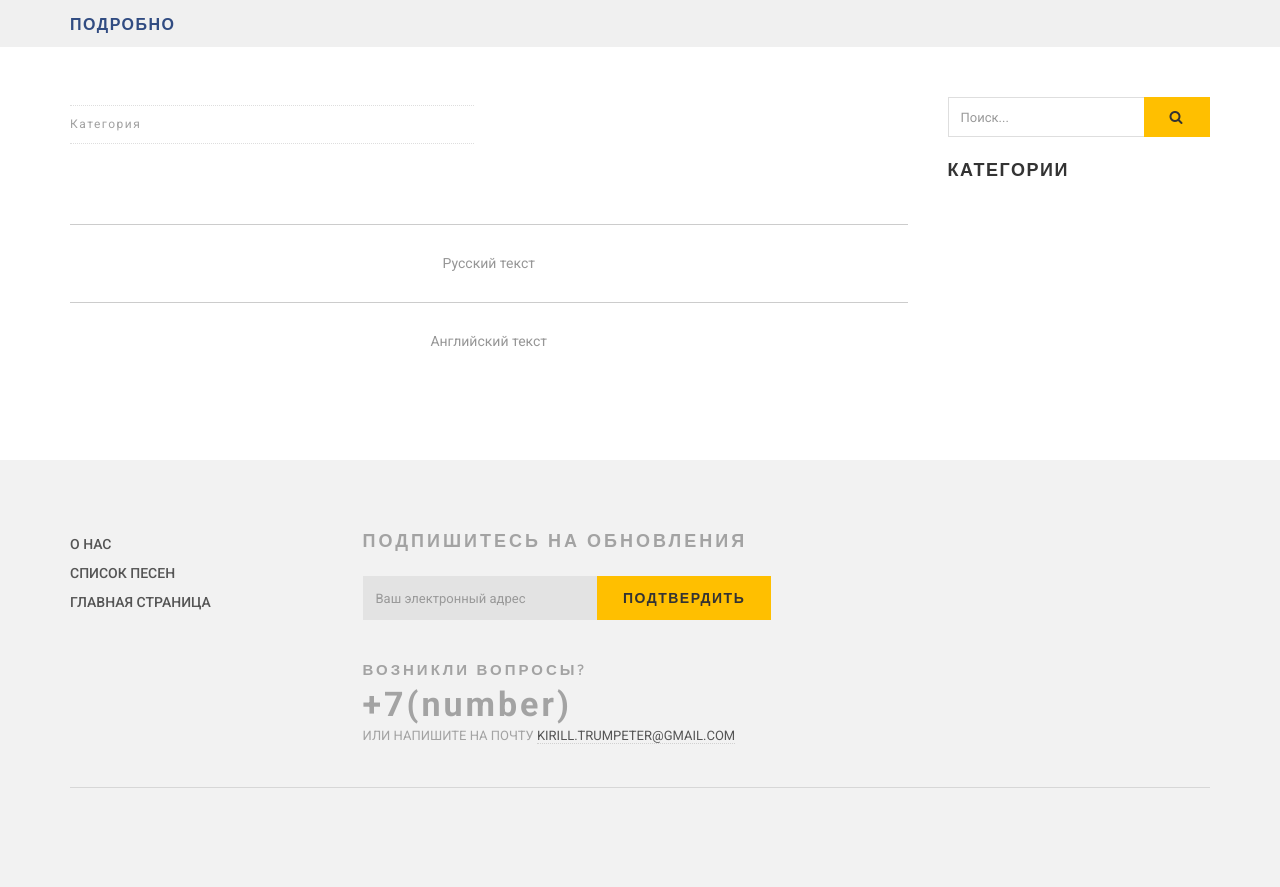
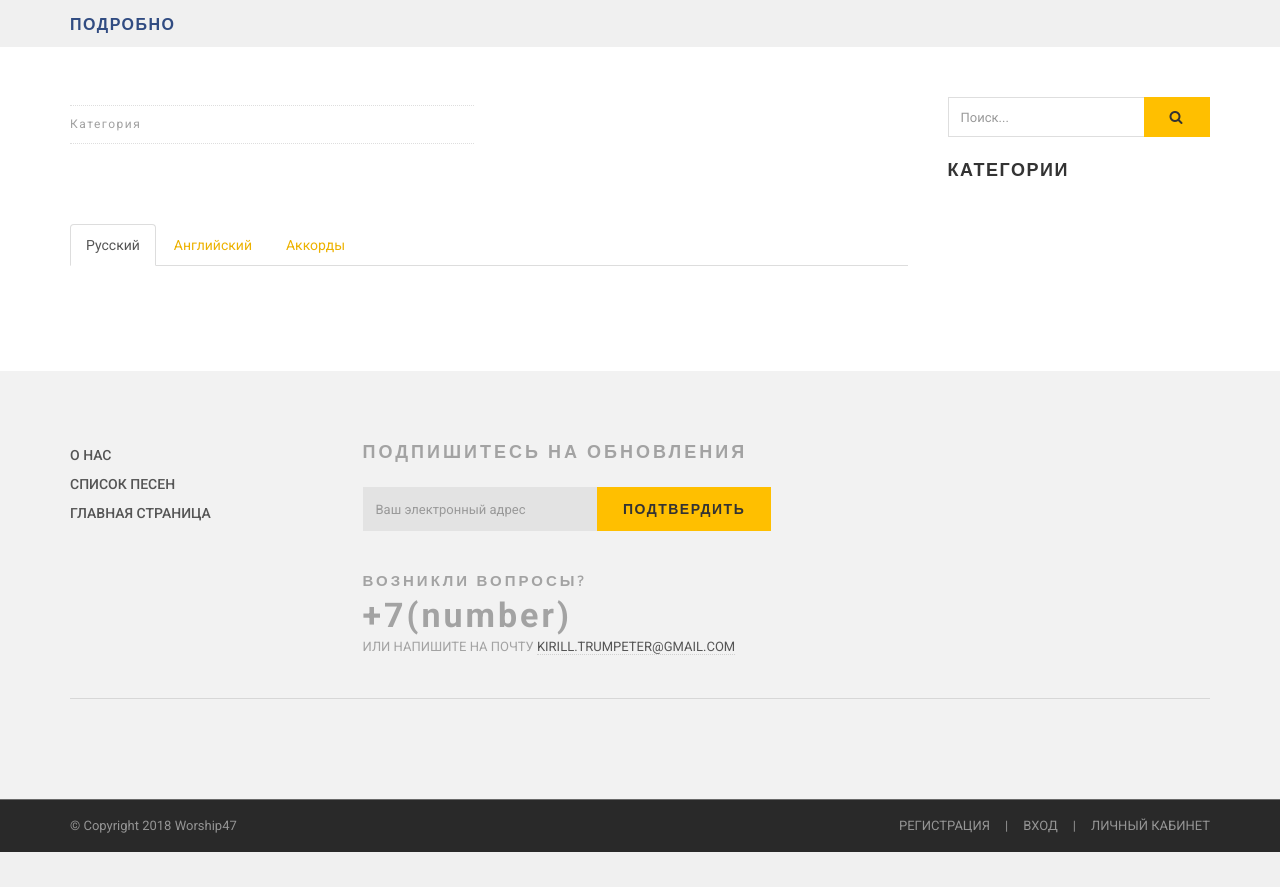
Before and after one commit to Warzone01/worship47, a Django app: template templates/worship/detail.html in a window 1280 px wide. Shown: the part 56-943 px from the top of the page. After the commit the page ends 908 px from the top, so only its background shows below. Run offline with Django 3.2, Linux system fonts and the light colour scheme; the template is opened without the code that fills it, so the values that code supplies are empty; some libraries are stand-ins or nearby versions; some web fonts are replaced.

Commit message:
Add tabs

```diff
--- a/templates/worship/detail.html
+++ b/templates/worship/detail.html
@@ -301,14 +301,27 @@
 										<h2 align="center">{{ info.title }}</h2>
                                         <h3 align="center">{{ info.title_eng }}</h3>
 
-										<div class="blog-entry">
-                                            <hr>
-                                            <p align="center">Русский текст</p>
-											<h4 align="center">{{ info.text | safe | linebreaks }}</h4>
-                                            <hr>
-                                            <p align="center">Английский текст</p>
-                                            <h4 align="center">{{ info.text_eng| safe | linebreaks }}</h4>
-										</div>
+
+										<ul class="nav nav-tabs">
+                                            <li class="active"><a data-toggle="tab" href="#home">Русский</a></li>
+                                            <li><a data-toggle="tab" href="#menu1">Английский</a></li>
+                                            <li><a data-toggle="tab" href="#menu2">Аккорды</a></li>
+                                        </ul>
+
+                                        <div class="tab-content">
+                                            <div id="home" class="tab-pane fade in active">
+                                                <p></p>
+                                                <h4 align="center">{{ info.text | safe | linebreaks }}</h4>
+                                            </div>
+                                            <div id="menu1" class="tab-pane fade">
+                                                <p></p>
+                                                <h4 align="center">{{ info.text_eng | safe | linebreaks }}</h4>
+                                            </div>
+                                            <div id="menu2" class="tab-pane fade">
+                                                <p></p>
+                                                <h4 align="center">{{ info.accords | safe | linebreaks }}</h4>
+                                            </div>
+                                        </div>
 									</div>
 
 {#									<div class="blog-extra">#}
```
Also changed, not shown: static/js/customs.js (line endings or trailing spaces).
